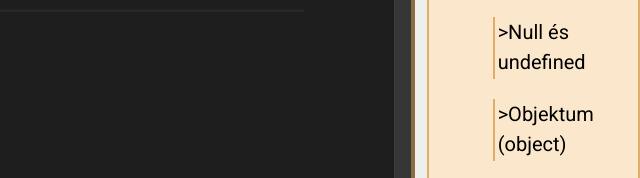
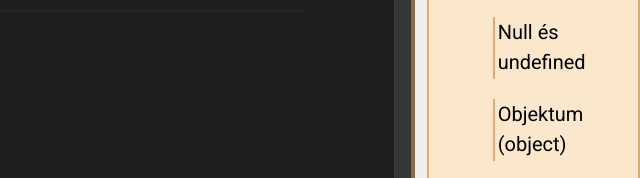
Before and after one commit to k3csk3/tesztoldal, a plain HTML site: page javaScript.html in a window 1280 px wide. Shown: the part 815-993 px from the top of the page, 640-1280 px from the left. Drawn offline with Linux system fonts and the light colour scheme.

Commit message:
kis javítás

```diff
--- a/javaScript.html
+++ b/javaScript.html
@@ -168,8 +168,8 @@
               <li><a href="#string">String</a></li>
               <li><a href="#kombinálás">Number és String kombinálása</a></li>
               <li><a href="#boolean">Boolean Variables</a></li>
-              <li><a href="#nullesundefined">>Null és undefined</a></li>
-              <li><a href="#object">>Objektum (object)</a></li>
+              <li><a href="#nullesundefined">Null és undefined</a></li>
+              <li><a href="#object">Objektum (object)</a></li>
               <li><a href="#oldalteteje">Vissza az oldal tetejére</a></li>
             </ul>
           </ul>
```
